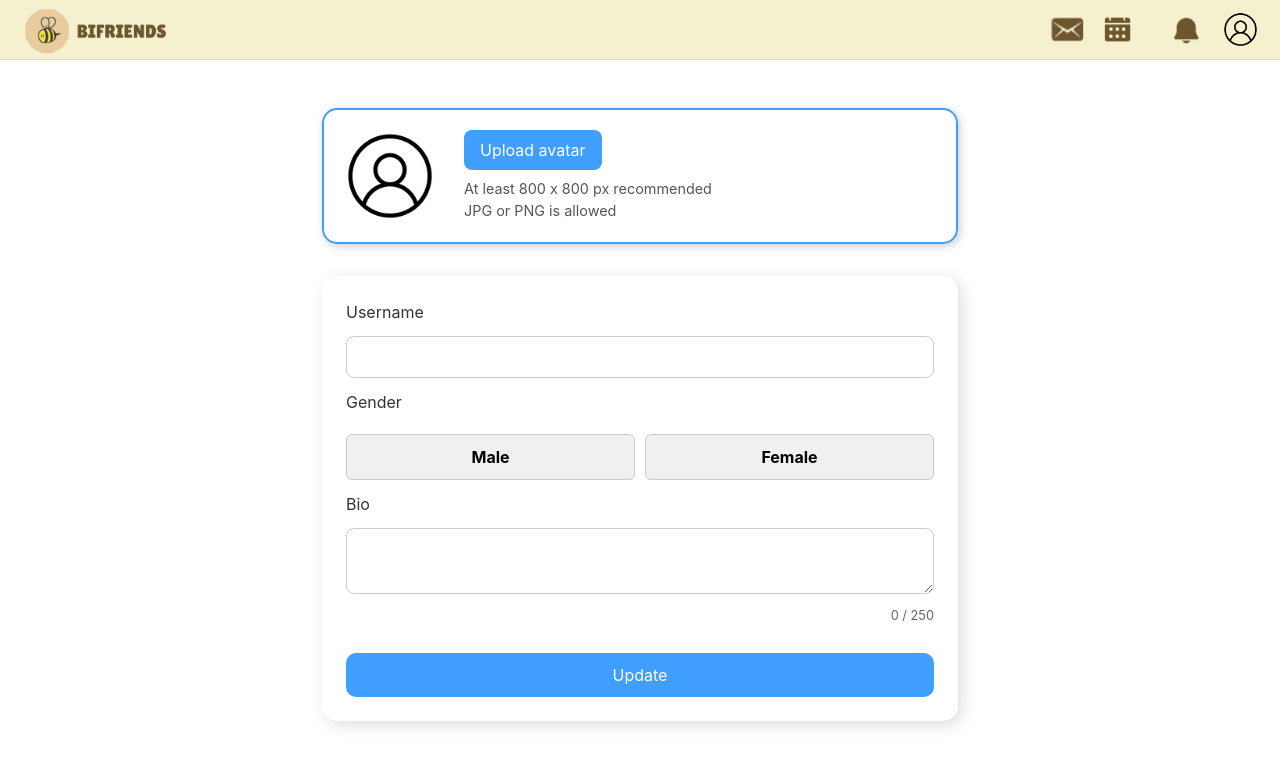
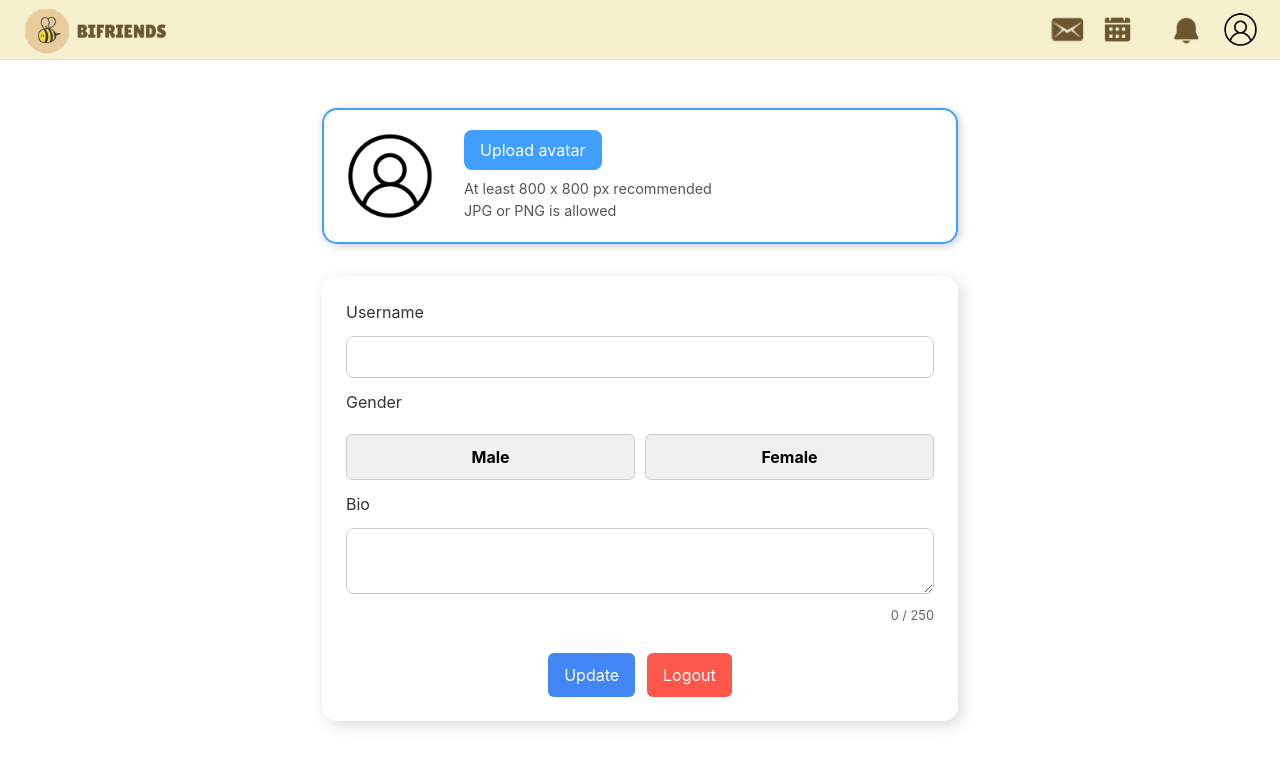
Before and after one commit to D4V1DYL/Bi-Friends-FE, a React (Vite) app: page /ProfilePage in a window 1280 px wide. Shown: the top 766 px of the page. Built offline with nearby package versions, Linux system fonts and the light colour scheme.

Commit message:
5-RevisiProfilePage-TambahinLogOutButton
1. Tambahin LogOut Button di ProfilePage.tsx

```diff
--- a/src/ProfileFolder/ProfilePage.css
+++ b/src/ProfileFolder/ProfilePage.css
@@ -94,12 +94,38 @@
   }
 
   .update-btn {
-    margin-top: 1rem;
-    padding: 10px;
-    background-color: #409eff;
-    color: white;
+    background-color: #4285f4;
+    color: #fff;
     border: none;
-    border-radius: 10px;
+    padding: 10px 16px;
+    border-radius: 6px;
     font-size: 1rem;
     cursor: pointer;
+    transition: background-color 0.2s;
   }
+
+  .update-btn:hover {
+    background-color: #3367d6;
+  }
+
+  .logout-btn {
+    background-color: #fd564a;
+    color: #fff;
+    border: none;
+    padding: 10px 16px;
+    border-radius: 6px;
+    font-size: 1rem;
+    cursor: pointer;
+    transition: background-color 0.2s;
+  }
+
+  .logout-btn:hover {
+    background-color: #ff0000;
+  }
+
+  .button-row {
+    margin-top: 16px;
+    display: flex;
+    gap: 12px;
+    justify-content: center;
+  }
--- a/src/ProfileFolder/ProfilePage.tsx
+++ b/src/ProfileFolder/ProfilePage.tsx
@@ -1,6 +1,7 @@
 import React, { useState, useEffect } from 'react';
 import NavigationBar from '../Components/NavigationComponent/NavigationBar';
 import './ProfilePage.css';
+import { useNavigate } from 'react-router-dom';
 import profileLogo from '../assets/profileLogo.png';
 import ProfileService from '../Shared/Profile/ProfileService';
 import { getUserIdFromToken } from '../Utils/jwt';
@@ -14,6 +15,7 @@ const ProfilePage: React.FC = () => {
   const [avatarPreview, setAvatarPreview] = useState<string | null>(null);
   const [email, setEmail] = useState('');
   const [selectedFile, setSelectedFile] = useState<File | null>(null);
+  const navigate = useNavigate();
 
   const token = sessionStorage.getItem('token') || localStorage.getItem('token') || '';
   const userId = getUserIdFromToken(token);
@@ -42,6 +44,13 @@ const ProfilePage: React.FC = () => {
       setSelectedFile(file);
       setAvatarPreview(URL.createObjectURL(file));
     }
+  };
+
+  const handleLogout = () => {
+    localStorage.removeItem('token');
+    sessionStorage.removeItem('token');
+
+    navigate('/');
   };
 
   const handleUpdate = async () => {
@@ -144,9 +153,15 @@ const ProfilePage: React.FC = () => {
           />
           <div className="char-count">{bio.length} / 250</div>
 
-          <button className="update-btn" onClick={handleUpdate}>
-            Update
-          </button>
+          <div className="button-row">
+            <button className="update-btn" onClick={handleUpdate}>
+              Update
+            </button>
+
+            <button className="logout-btn" onClick={handleLogout}>
+              Logout
+            </button>
+          </div>
         </div>
       </div>
     </div>
```
